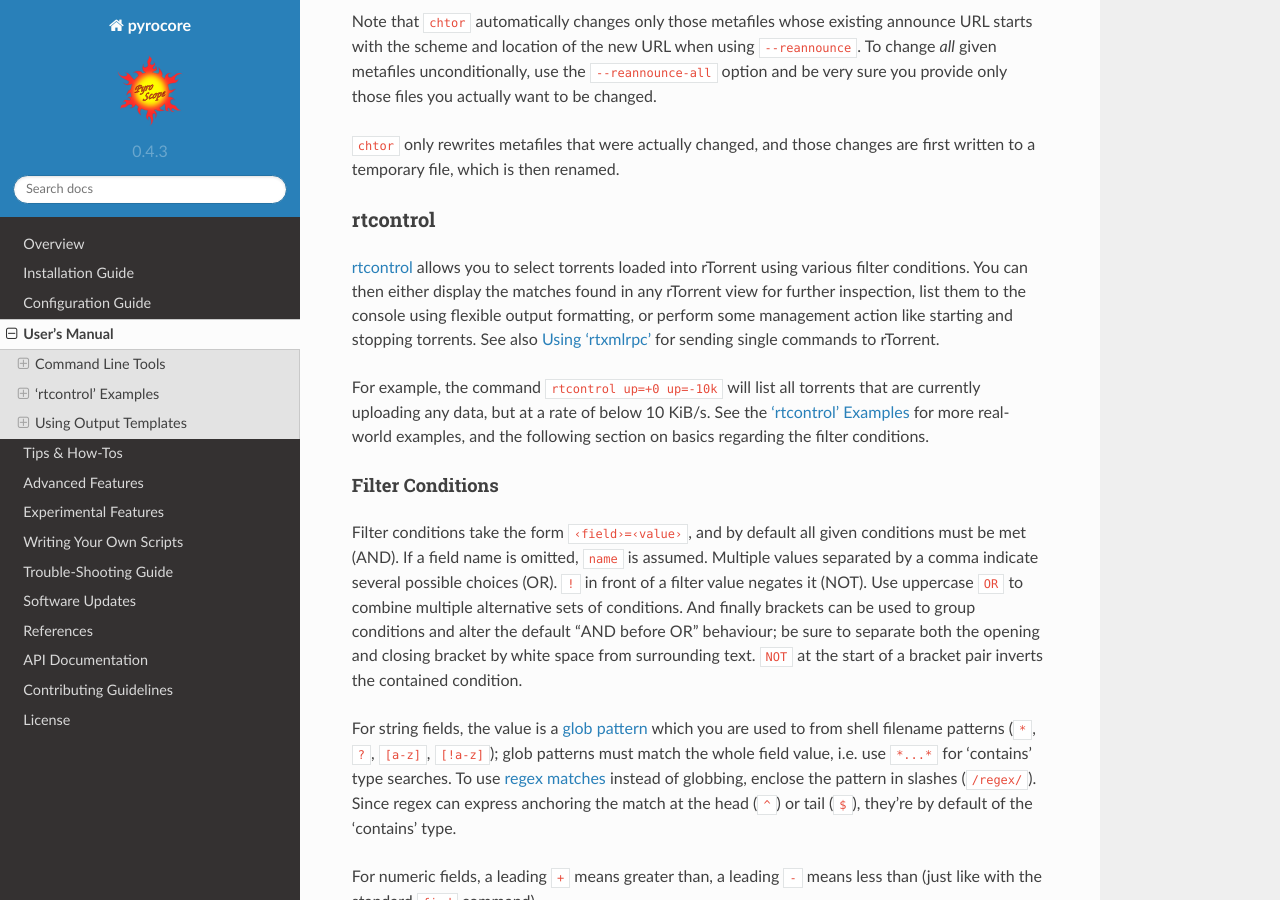
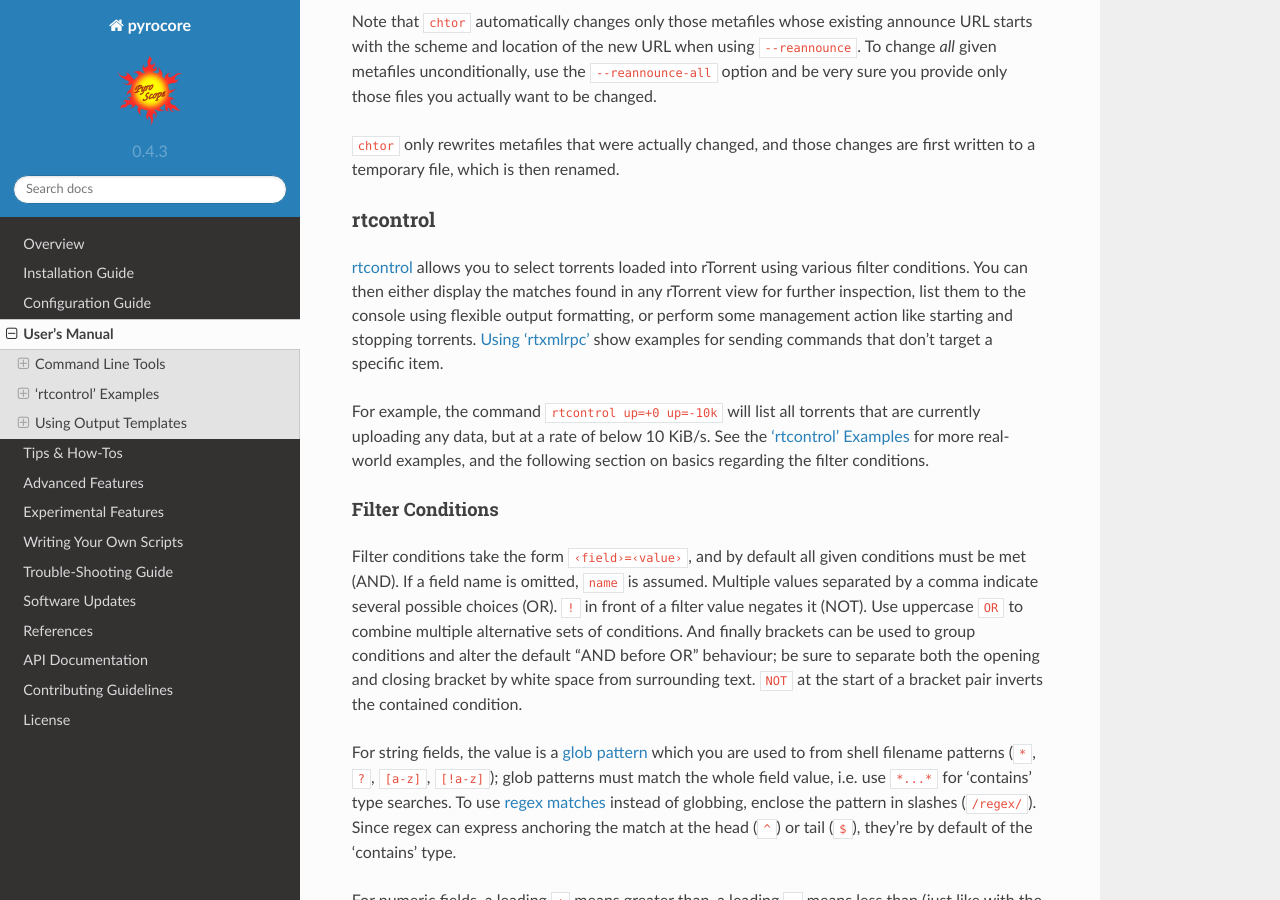
Before and after one commit to pyroscope/pyrocore, a Sphinx documentation site: the page built from docs/usage.rst, in a window 1280 px wide and 900 px high, scrolled down 4826 px. Built offline with Sphinx 7.4.7 and the Read the Docs theme 2.0.0, drawn with Linux system fonts in a browser that asks for light colours; part of the change alters nothing that is shown; some of the changed text lies outside the part shown.

Commit message:
fixed references

```diff
--- a/docs/usage-cli-tools.rst
+++ b/docs/usage-cli-tools.rst
@@ -260,7 +260,8 @@ various filter conditions. You can then either display the matches found
 in any rTorrent view for further inspection,
 list them to the console using flexible output formatting,
 or perform some management action like starting and stopping torrents.
-See also :ref:`RtXmlRpcExamples` for sending single commands to rTorrent.
+:ref:`RtXmlRpcExamples` show examples for sending commands
+that don't target a specific item.
 
 For example, the command ``rtcontrol up=+0 up=-10k`` will list all
 torrents that are currently uploading any data, but at a rate of below
@@ -334,8 +335,8 @@ rtxmlrpc
 ^^^^^^^^
 
 :ref:`cli-usage-rtxmlrpc` allows you to call raw XMLRPC methods on the rTorrent
-instance that you have specified in your configuration. See the `usage
-information <CliUsage#rtxmlrpc.md>`_ for available options.
+instance that you have specified in your configuration. See the
+:ref:`usage information <cli-usage-rtxmlrpc>` for available options.
 
 The method name and optional arguments are provided using standard shell
 rules, i.e. where you would use ``^X throttle_down=slow,120`` in
@@ -345,7 +346,8 @@ recognized though, but without any escaping rules (i.e. you cannot have
 a '``,``' in your arguments then).
 
 To get a list of available methods, just call ``rtxmlrpc system.listMethods``.
-See RtXmlRpcExamples for a list of useful calls. **TODO** (fix reference)
+:ref:`RtXmlRpcExamples` shows some typical examples for querying global information
+and controlling rTorrent behaviour.
 
 
 .. _rtmv:
```
